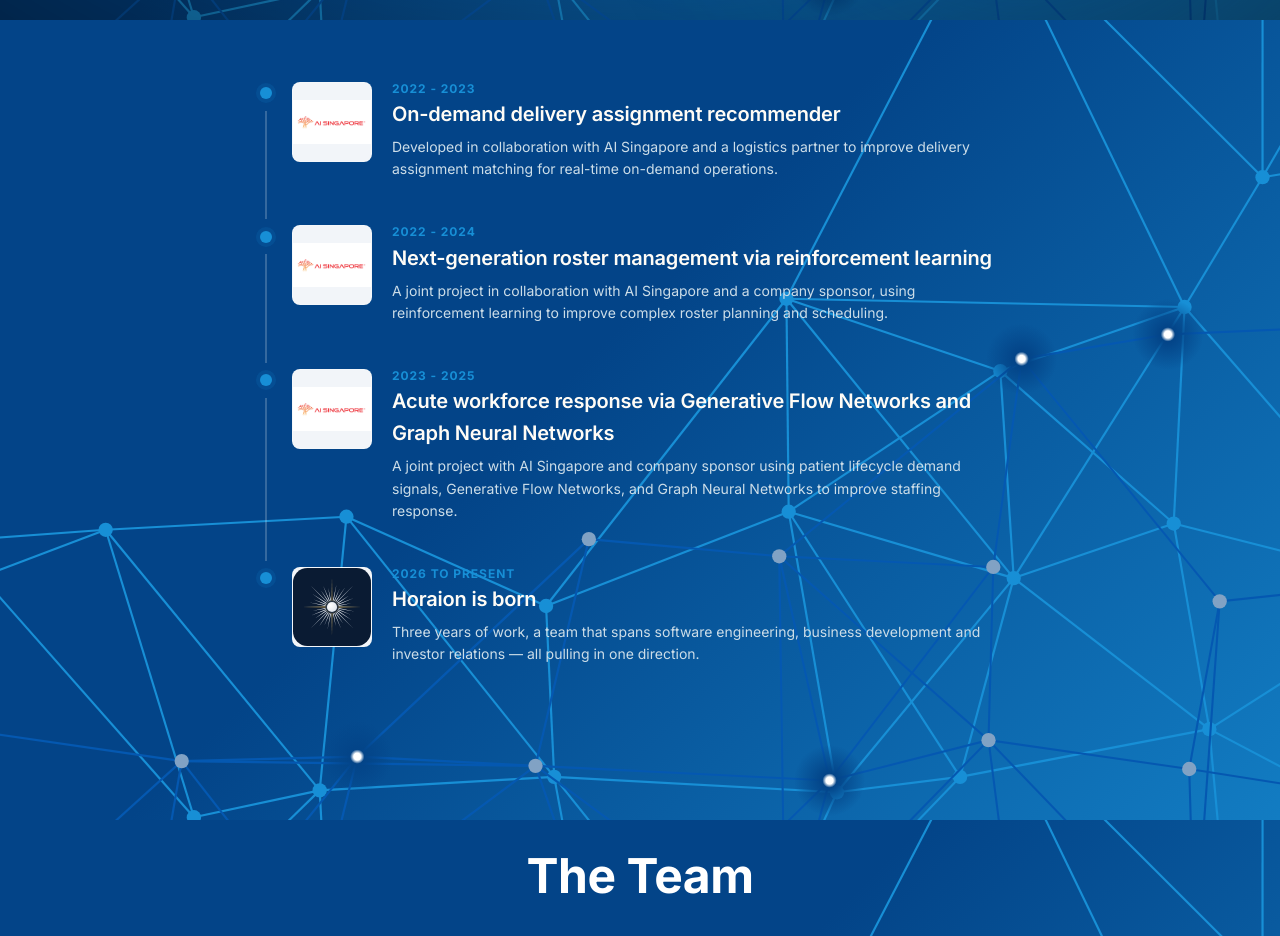
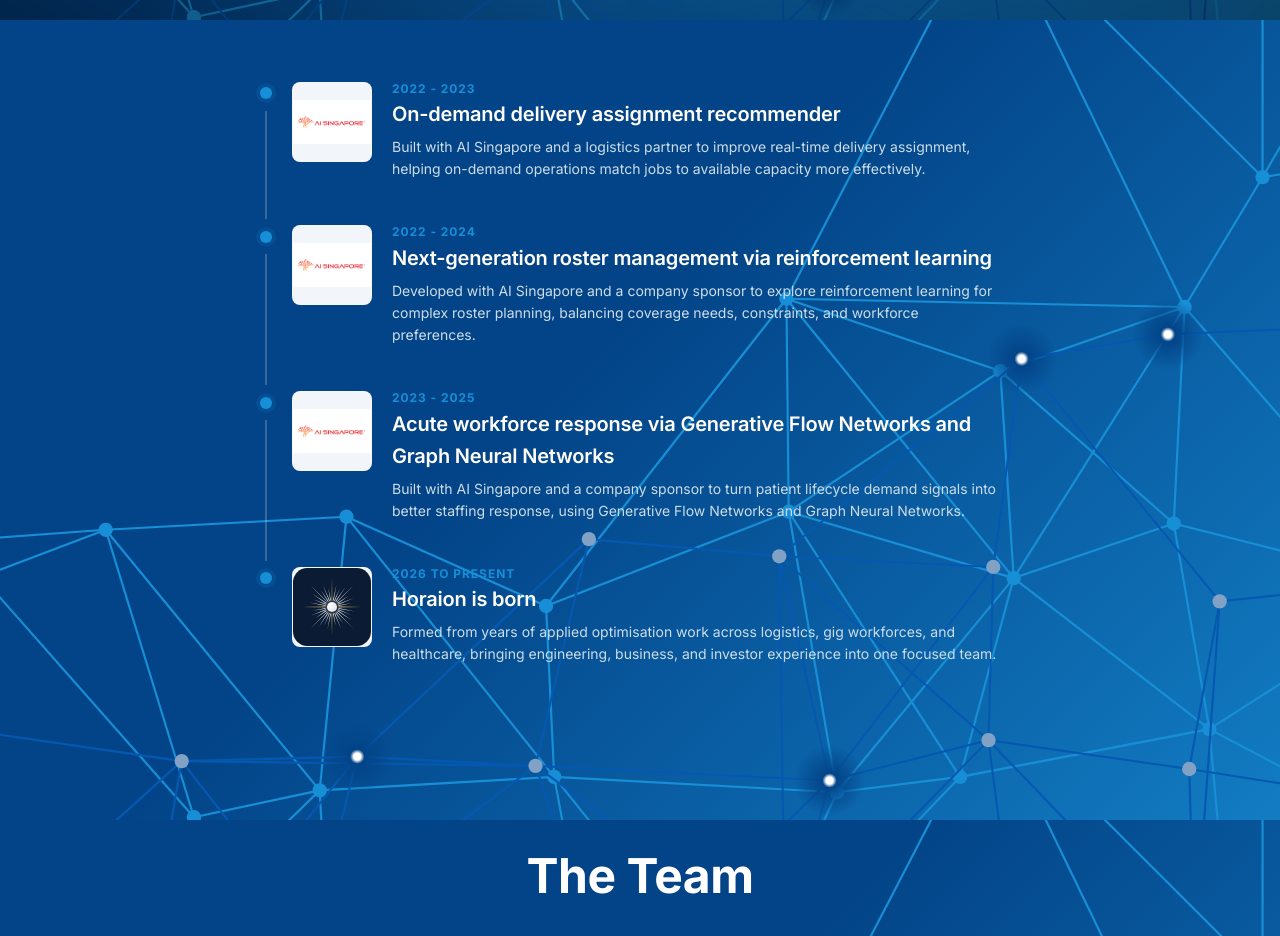
Before and after one commit to the-axyze/horaion-landing-page, a React (Vite) app: page /about in a window 1280 px wide. Shown: the part 780-1716 px from the top of the page. Built offline with nearby package versions, Linux system fonts and the light colour scheme.

Commit message:
content: refine about timeline descriptions

```diff
--- a/src/components/Story.tsx
+++ b/src/components/Story.tsx
@@ -37,30 +37,28 @@ const story: StoryEntry[] = [
     date: "2022 - 2023",
     title: "On-demand delivery assignment recommender",
     description:
-      "Developed in collaboration with AI Singapore and a logistics partner to improve delivery assignment matching for real-time on-demand operations.",
-    logos: [
-      { src: aisgLogo, alt: "AI Singapore" }
-    ]
+      "Built with AI Singapore and a logistics partner to improve real-time delivery assignment, helping on-demand operations match jobs to available capacity more effectively.",
+    logos: [{ src: aisgLogo, alt: "AI Singapore" }],
   },
   {
     date: "2022 - 2024",
     title: "Next-generation roster management via reinforcement learning",
     description:
-      "A joint project in collaboration with AI Singapore and a company sponsor, using reinforcement learning to improve complex roster planning and scheduling.",
+      "Developed with AI Singapore and a company sponsor to explore reinforcement learning for complex roster planning, balancing coverage needs, constraints, and workforce preferences.",
     logos: [{ src: aisgLogo, alt: "AI Singapore" }],
   },
   {
     date: "2023 - 2025",
     title: "Acute workforce response via Generative Flow Networks and Graph Neural Networks",
     description:
-      "A joint project with AI Singapore and company sponsor using patient lifecycle demand signals, Generative Flow Networks, and Graph Neural Networks to improve staffing response.",
+      "Built with AI Singapore and a company sponsor to turn patient lifecycle demand signals into better staffing response, using Generative Flow Networks and Graph Neural Networks.",
     logos: [{ src: aisgLogo, alt: "AI Singapore" }],
   },
   {
     date: "2026 to present",
     title: "Horaion is born",
     description:
-      "Three years of work, a team that spans software engineering, business development and investor relations — all pulling in one direction.",
+      "Formed from years of applied optimisation work across logistics, gig workforces, and healthcare, bringing engineering, business, and investor experience into one focused team.",
     logos: [{ src: horaionIcon, alt: "Horaion" }],
   },
 ];
```
